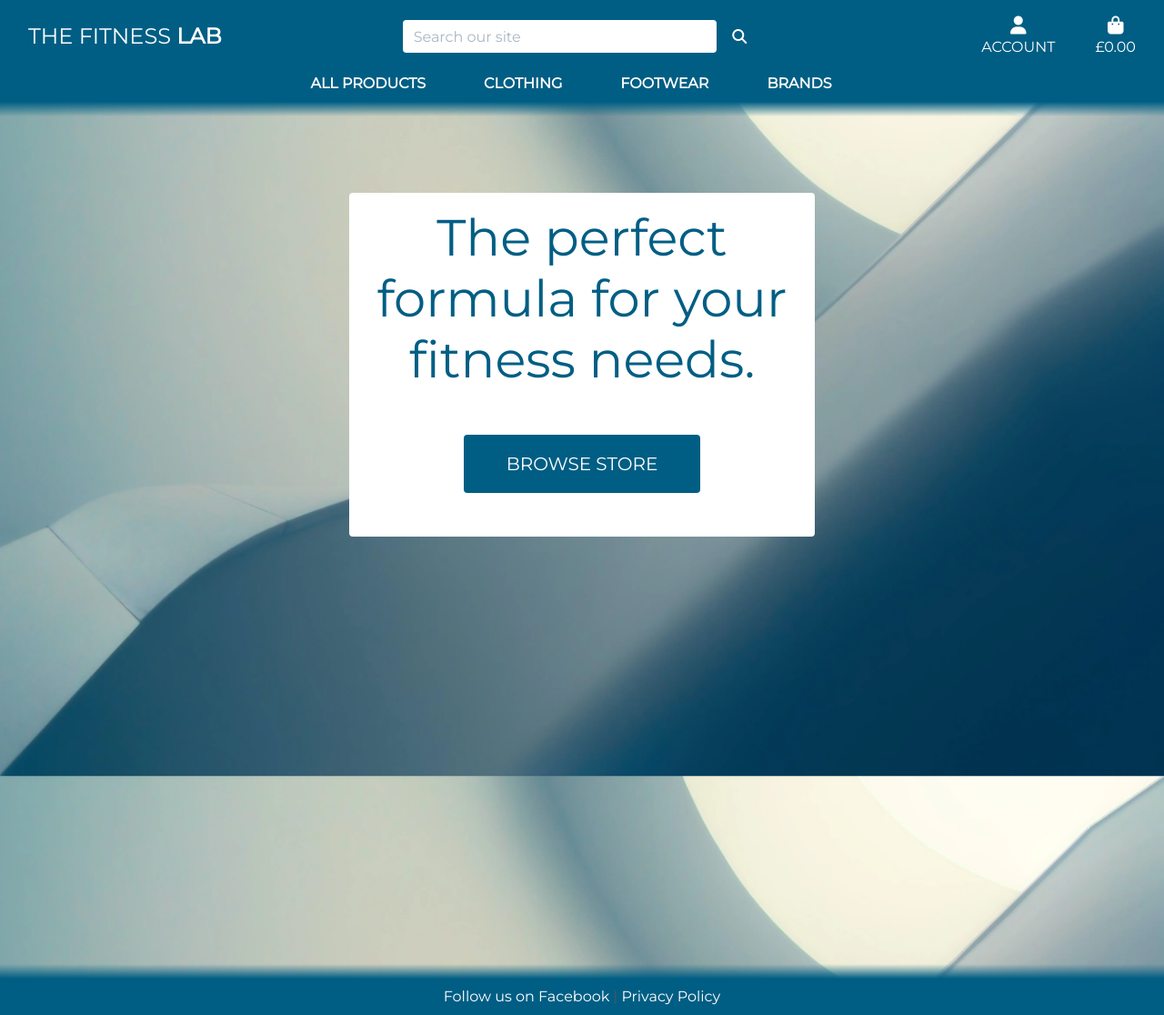
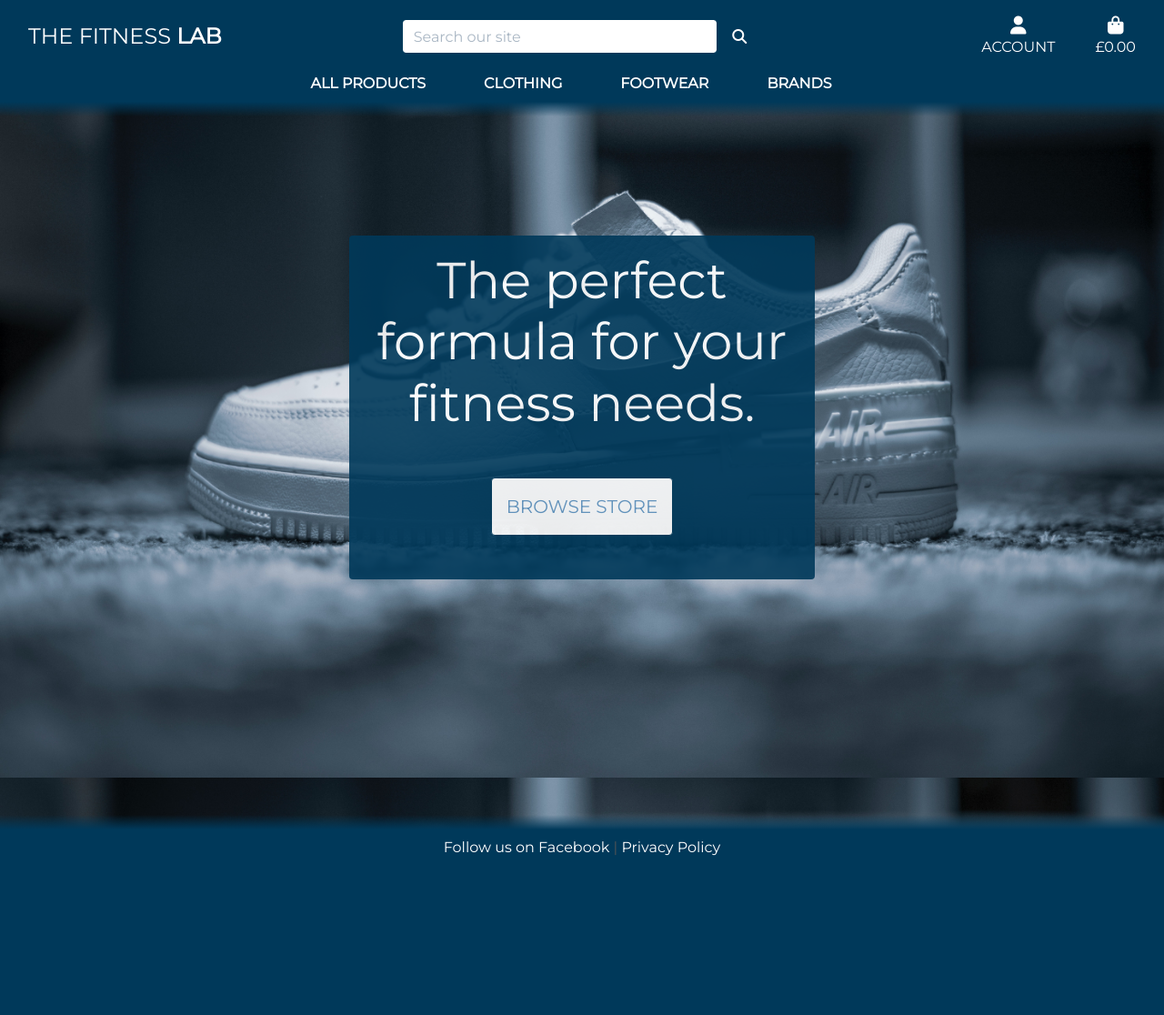
Before and after one commit to Code-Institute-Submissions/bens6477-the-fitness-lab_JanResub, a Django app: page / in a window 1280 px wide. Shown: the whole page at 91% size. After the commit the page ends 941 px from the top, so only its background shows below. Run offline with Django 3.2, Linux system fonts and the light colour scheme; some libraries are stand-ins or nearby versions.

Commit message:
Added white shoe hero image and darkened main theme colour

```diff
--- a/home/templates/home/index.html
+++ b/home/templates/home/index.html
@@ -2,7 +2,7 @@
 {% load static %}
 
 {% block page_header %}
-    <div class="container header-container">
+    <div class="container">
         <div class="row">
             <div class="col"></div>
         </div>
@@ -10,15 +10,15 @@
 {% endblock %}
 
 {% block content %}
-    <div class="container h-100 mt-5 align-items-center text-center">
+    <div class="container hero-container h-100 mt-5 text-center">
         <div class="row">
-            <div class="col-12 col-lg-6 mx-auto my-auto pt-3 bg-white rounded">
-                <h1 class="display-4 text-black">
+            <div class="col-12 col-lg-6 mx-auto my-auto pt-3 bg-black rounded semi-trans">
+                <h1 class="display-4 text-white">
                     The perfect <strong>formula</strong> for your fitness needs.
                 </h1>
                 <div class="my-5">
                     <h4>
-                        <a href="{% url 'items' %}" class="shop-now-button btn btn-lg rounded text-uppercase py-3">Browse Store</a>
+                        <a href="{% url 'items' %}" class="btn-outline-black btn btn-lg rounded text-uppercase py-3">Browse Store</a>
                     </h4>
                 </div>
             </div>
--- a/static/css/base.css
+++ b/static/css/base.css
@@ -3,7 +3,7 @@ html {
 }
 
 body {
-    background: url('/media/blue-background.webp') no-repeat center center fixed;
+    background: url('/media/white-shoe-background.jpg') no-repeat center center fixed;
     background-size: cover;
     height: calc(100vh - 164px);
     color: #555;
@@ -12,6 +12,24 @@ body {
 
 .full-height {
     min-height: 100vh;
+}
+
+.semi-trans {
+    opacity: 0.9;
+}
+
+.hero-container {
+    min-height: 100vh;
+    -webkit-background-size: cover;
+    -moz-background-size: cover;
+    -o-background-size: cover;
+    background-size: cover;
+
+    display: flex;
+    align-items: center;
+    justify-content: center;
+
+    position: relative;
 }
 
 /* from Bulma */
@@ -33,26 +51,26 @@ body {
 }
 
 .shop-now-button {
-    background: #005E84;
+    background: rgb(0, 57, 90);
     color: white;
     min-width: 260px;
 }
 
 .btn-black {
-    background: #005E84;
+    background: #00395a;
     color: white;
 }
 
 .btn-outline-black {
     background: white;
     color: #6498c4 !important; /* use important to override link colors for <a> elements */
-    border: 1px solid #005E84;
+    border: 1px solid #00395a;
 }
 
 .btn-outline-black:hover,
 .btn-outline-black:active,
 .btn-outline-black:focus {
-    background: #005E84;
+    background: #208bb6;
     color: white !important;
 }
 
@@ -67,15 +85,15 @@ body {
 }
 
 .text-black {
-    color: rgb(0, 94, 132) !important;
+    color: #005e84 !important;
 }
 
 .border-black {
-    border: 1px solid #005E84 !important;
+    border: 1px solid #00395a !important;
 }
 
 .bg-black {
-    background: #005E84 !important;
+    background: #00395a !important;
 }
 
 .overlay {
@@ -90,12 +108,12 @@ body {
 
 .hero-overlay {
     height: 1rem;
-    background: linear-gradient(to bottom, rgba(0, 94, 132, 1), rgba(0, 0, 0, 0));
+    background: linear-gradient(to bottom, rgba(0, 57, 90, 1), rgba(0, 0, 0, 0));
 }
 
 .hero-overlay-reverse {
     height: 1rem;
-    background: linear-gradient(to top, rgba(0, 94, 132, 1), rgba(0, 0, 0, 0));
+    background: linear-gradient(to top, rgba(0, 57, 90, 1), rgba(0, 0, 0, 0));
 }
 
 a.category-badge > span.badge:hover {
@@ -150,7 +168,7 @@ input[name='q']::placeholder {
     height: 0;
     border-left: 4px solid transparent;
     border-right: 4px solid transparent;
-    border-bottom: 10px solid #005E84;
+    border-bottom: 10px solid #00395a;
     position: absolute;
     top: -10px;
     right: 36px;
@@ -236,8 +254,8 @@ input[name='q']::placeholder {
     -moz-user-select: none;
     -ms-user-select: none;
     user-select: none;
-    background-color: #005E84;
-    border: 1px solid #005E84;
+    background-color: #00395a;
+    border: 1px solid #00395a;
     padding: .375rem .75rem;
     font-size: 1rem;
     line-height: 1.5;
@@ -329,6 +347,10 @@ input[name='q']::placeholder {
         font-size: 1rem;
     }
 
+    .hero-overlay {
+        height: 5px;
+    }
+
     .btn.btn-outline-black.rounded,
     .btn.btn-black.rounded {
         padding: .375rem .375rem;
--- a/templates/base.html
+++ b/templates/base.html
@@ -108,7 +108,7 @@
             </div>
         </div>
         <div class="row bg-black text-white">
-            <nav class="navbar navbar-expand-lg navbar-light w-100 py-0">
+            <nav class="navbar navbar-expand-lg navbar-dark w-100 py-0">
                 <button class="navbar-toggler" type="button" data-toggle="collapse" data-target="#main-nav"
                     aria-controls="main-nav" aria-expanded="false" aria-label="Toggle navigation">
                     <span class="navbar-toggler-icon"></span>
--- a/templates/includes/mobile-top-header.html
+++ b/templates/includes/mobile-top-header.html
@@ -1,5 +1,5 @@
 <li class="list-inline-item">
-    <a class="text-black nav-link d-block d-lg-none" href="#" id="mobile-search" data-toggle="dropdown" aria-haspopup="true" aria-expanded="false">
+    <a class="text-white nav-link d-block d-lg-none" href="#" id="mobile-search" data-toggle="dropdown" aria-haspopup="true" aria-expanded="false">
         <div class="text-center">
             <div><i class="fas fa-search fa-lg"></i></div>
             <p class="my-0">Search</p>
@@ -21,7 +21,7 @@
     </div>
 </li>
 <li class="list-inline-item dropdown">
-    <a class="text-black nav-link d-block d-lg-none" href="#" id="user-options" data-toggle="dropdown" aria-haspopup="true" aria-expanded="false">
+    <a class="text-white nav-link d-block d-lg-none" href="#" id="user-options" data-toggle="dropdown" aria-haspopup="true" aria-expanded="false">
         <div class="text-center">
             <div><i class="fas fa-user fa-lg"></i></div>
             <p class="my-0">Account</p>
@@ -41,7 +41,7 @@
     </div>
 </li>
 <li class="list-inline-item">
-    <a class="{% if grand_total %}text-primary font-weight-bold{% else %}text-black{% endif %} nav-link d-block d-lg-none" href="{% url 'view_basket' %}">
+    <a class="{% if grand_total %}font-weight-bold{% endif %} text-white nav-link d-block d-lg-none" href="{% url 'view_basket' %}">
         <div class="text-center">
             <div><i class="fas fa-shopping-bag fa-lg"></i></div>
             <p class="my-0">
```
Also changed, not shown: templates/allauth/account/logout.html (+5 -5 lines), db.sqlite3, media/white-shoe-background.jpg (added).
